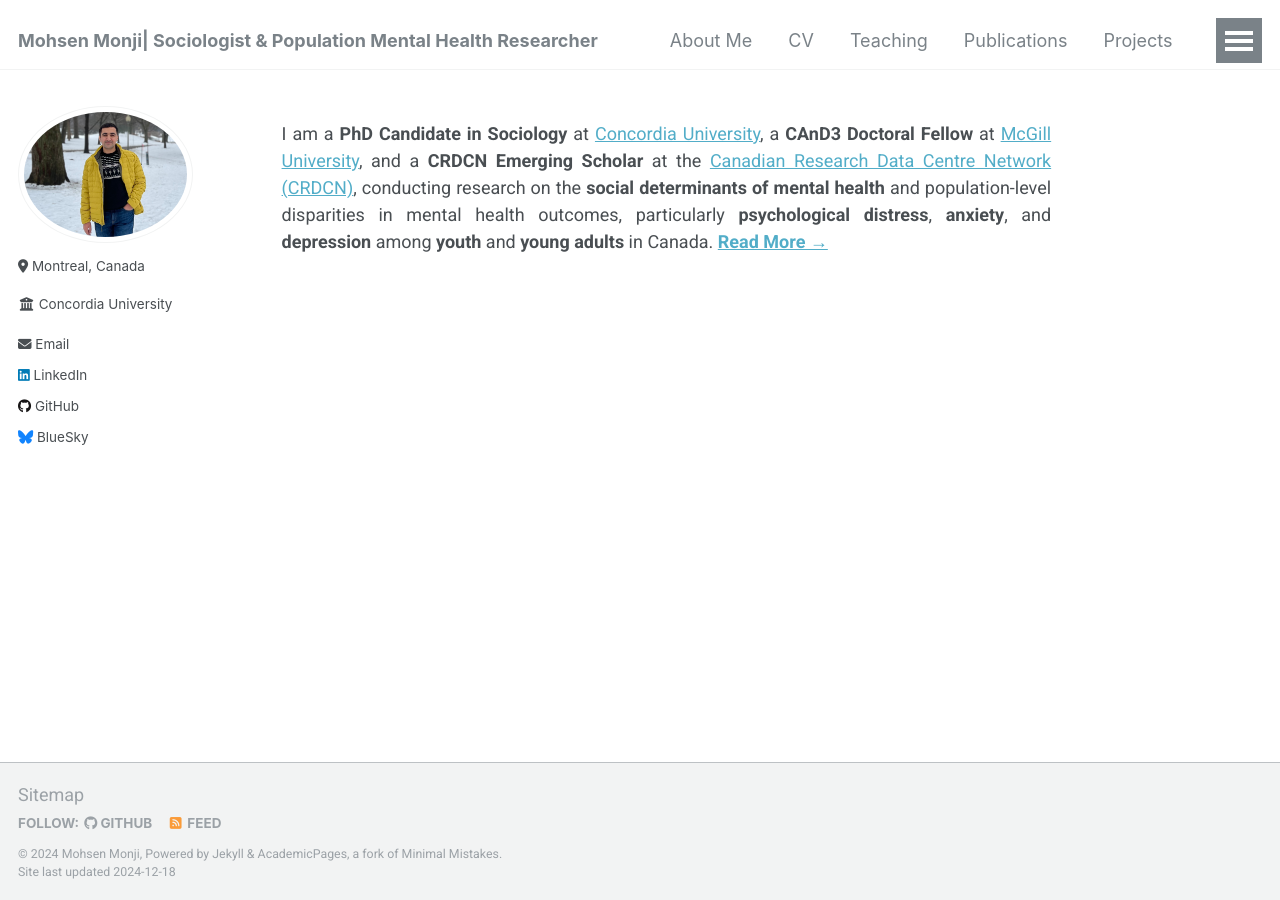
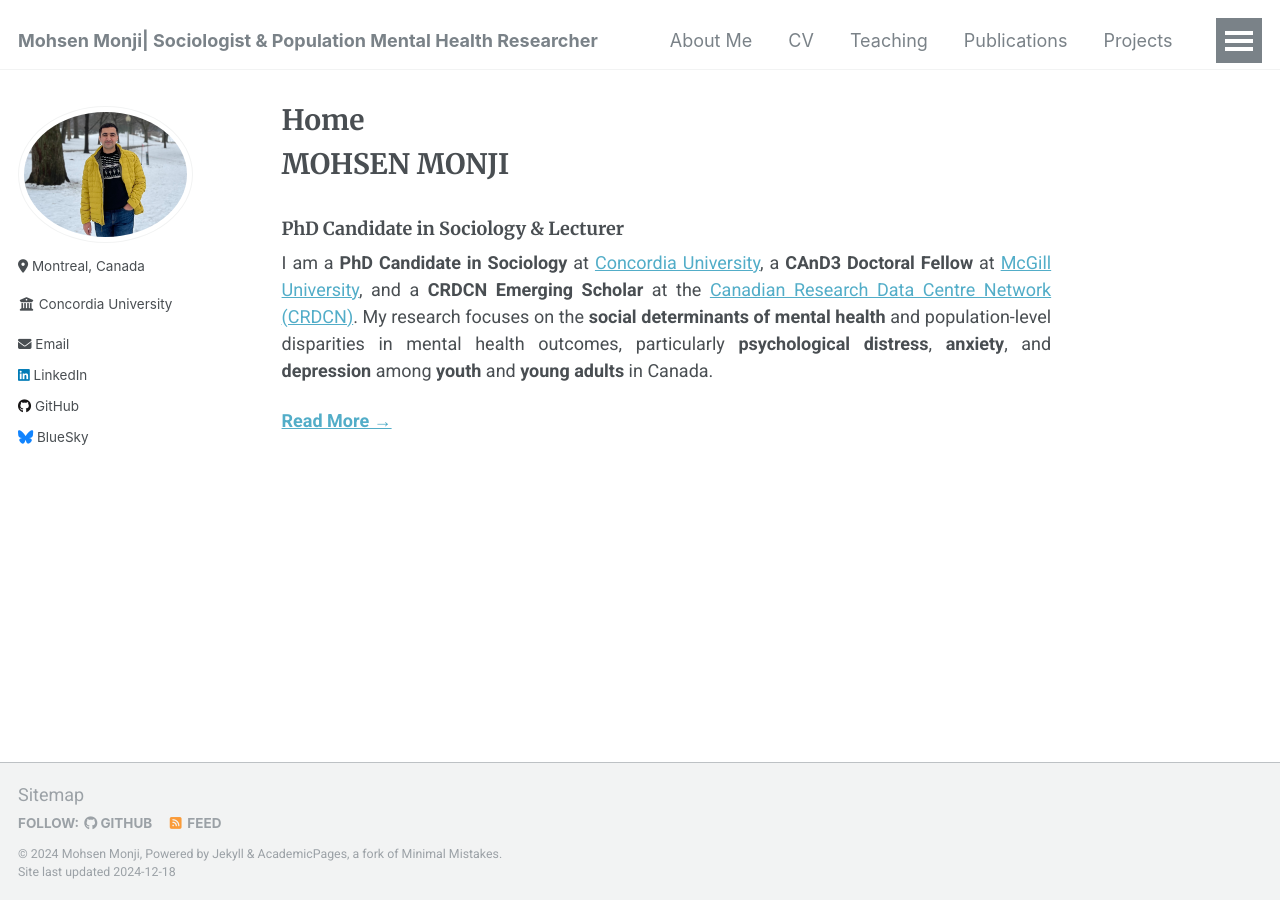
Before and after one commit to Mohsnmonji/mohsnmonji.github.io, a Jekyll site: the page built from _pages/front.md, in a window 1280 px wide. Built offline with Jekyll 4.4.1, drawn with Linux system fonts in a browser that asks for light colours.

Commit message:
Update front.md

```diff
--- a/_pages/front.md
+++ b/_pages/front.md
@@ -1,12 +1,14 @@
 ---
 permalink: /
-title: " "
-seo_title: "Mohsen Monji"
-description: "Home"
+title: "Home"
+seo_title: "Home"
+description: "Sociologist and Population Mental Health Researcher"
 author_profile: true
-redirect_from:
-  - /about/
-  - /about.html
 ---
 
-I am a **PhD Candidate in Sociology** at [Concordia University](https://www.concordia.ca/artsci/sociology-anthropology.html), a **CAnD3 Doctoral Fellow** at [McGill University](https://www.mcgill.ca/cand3/our-people/fellows-2024-25), and a **CRDCN Emerging Scholar** at the [Canadian Research Data Centre Network (CRDCN)](https://crdcn.ca), conducting research on the **social determinants of mental health** and population-level disparities in mental health outcomes, particularly **psychological distress**, **anxiety**, and **depression** among **youth** and **young adults** in Canada. __[Read More →](/about-me/)__
+# MOHSEN MONJI
+### PhD Candidate in Sociology & Lecturer
+
+I am a **PhD Candidate in Sociology** at [Concordia University](https://www.concordia.ca/artsci/sociology-anthropology.html), a **CAnD3 Doctoral Fellow** at [McGill University](https://www.mcgill.ca/cand3/our-people/fellows-2024-25), and a **CRDCN Emerging Scholar** at the [Canadian Research Data Centre Network (CRDCN)](https://crdcn.ca). My research focuses on the **social determinants of mental health** and population-level disparities in mental health outcomes, particularly **psychological distress**, **anxiety**, and **depression** among **youth** and **young adults** in Canada.
+
+__[Read More →](/about-me/)__
```
